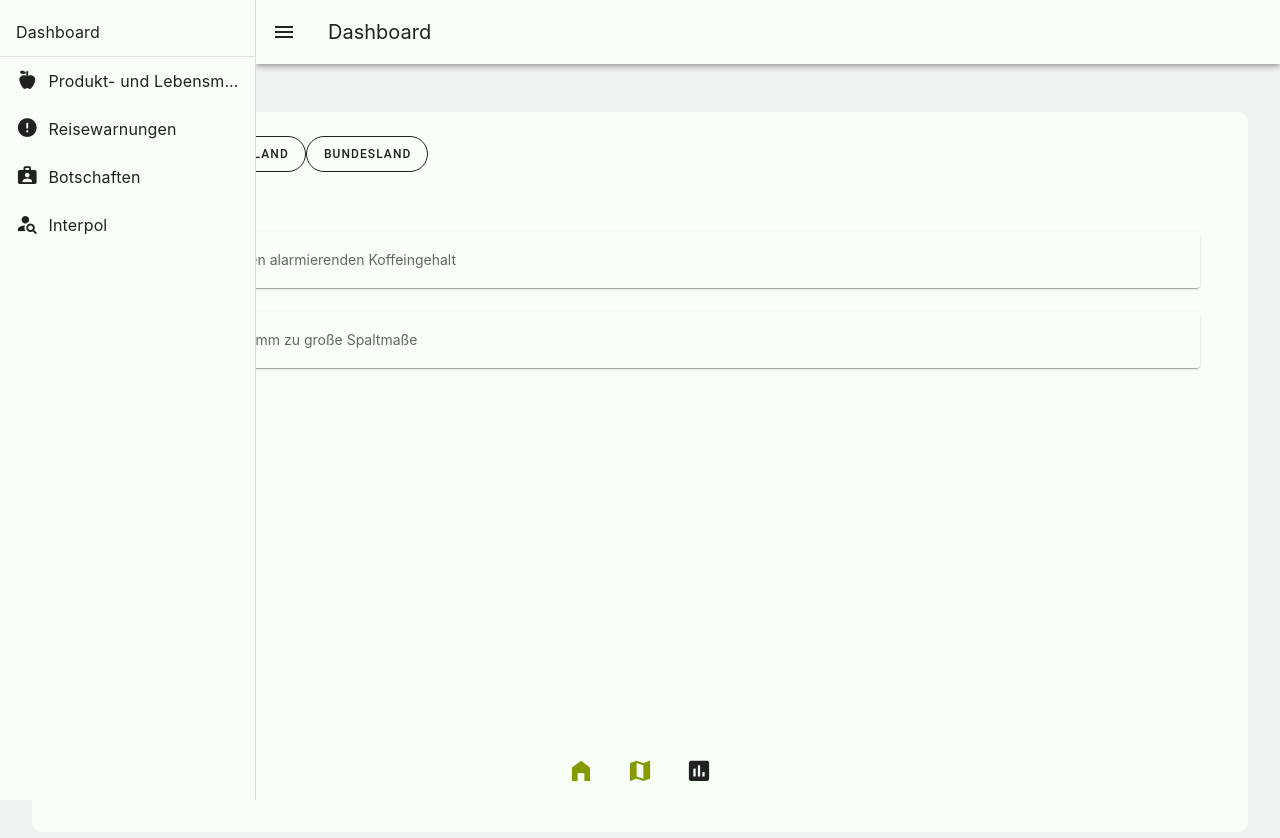
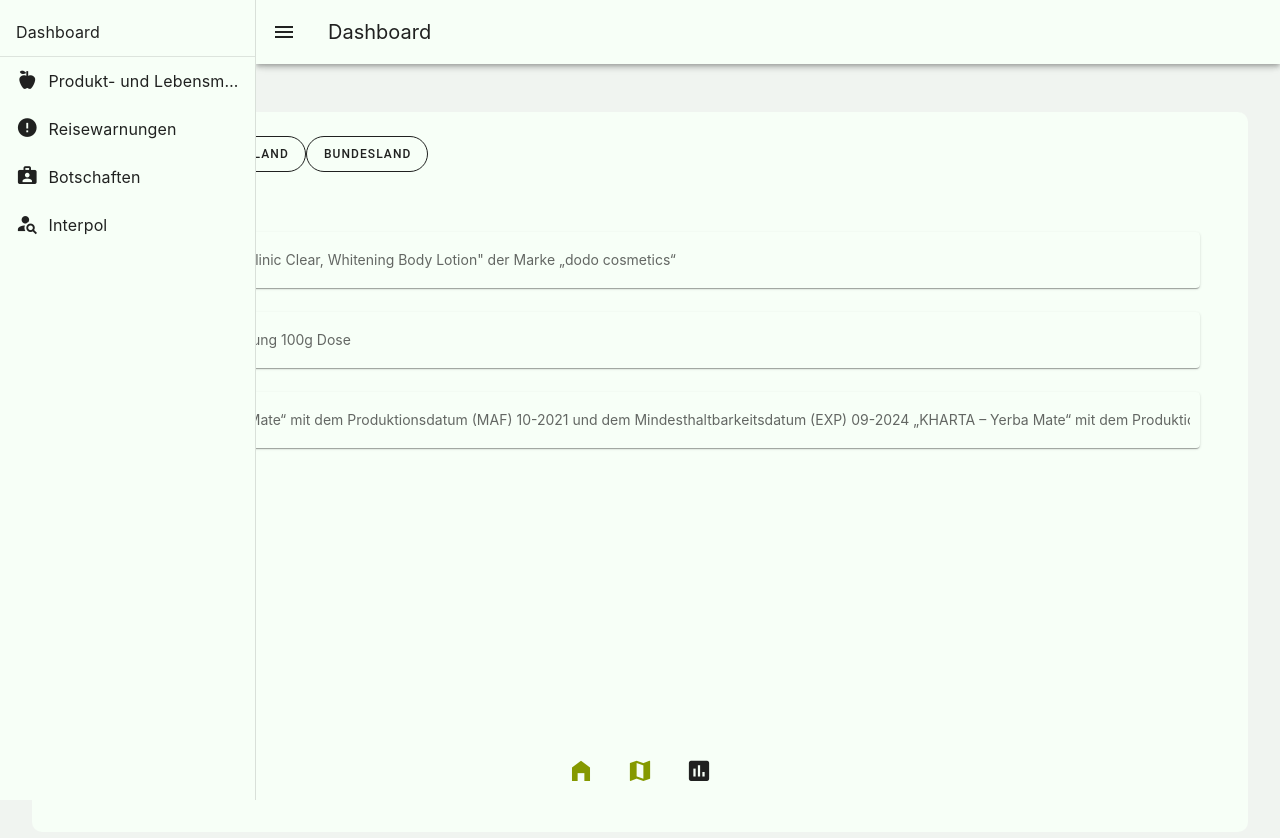
Before and after one commit to jujujuok/AnxietyFrontend, a Vue app: page /dashboard in a window 1280 px wide. Shown: the top 838 px of the page. Built offline with nearby package versions, Linux system fonts and the light colour scheme.

Commit message:
Add icons and content mock data

```diff
--- a/src/views/DashboardView.vue
+++ b/src/views/DashboardView.vue
@@ -45,11 +45,11 @@
                     class="d-flex justify-start"
             >
                 <SelectedButton
-                    v-for="button_text in buttons_texts"
-                    :key="button_text.value"
-                    :value="button_text.value"
-                    :selected="selected"
-                    @update:selected="selected = $event"
+                        v-for="button_text in buttons_texts"
+                        :key="button_text.value"
+                        :value="button_text.value"
+                        :selected="selected"
+                        @update:selected="selected = $event"
                 >
                     {{ button_text.text }}
                 </SelectedButton>
@@ -61,13 +61,20 @@
         >
             <v-row>
                 <v-col
-                        v-for="card in cards"
-                        :key="card"
+                        v-for="card_info in cards_info"
+                        :key="card_info"
                         cols="12"
                 >
-                    <v-card>
-                        <v-list lines="two">
-                            <v-list-subheader :title="card"></v-list-subheader>
+                    <v-card style="padding: 0px 10px;">
+                        <v-list lines="two" style="
+                                display: flex;
+                                overflow: hidden;
+                                justify-content: flex-start;
+                                align-items: center;">
+                            <v-icon v-if="card_info.type === 'food_warning'" style="justify-items: center;">
+                                mdi-food-apple
+                            </v-icon>
+                            <v-list-subheader :title="card_info.title"></v-list-subheader>
                         </v-list>
                     </v-card>
                 </v-col>
@@ -115,12 +122,65 @@ import SelectedButton from "@/components/SelectedButton.vue";
 const drawer = ref(null);
 const selected = ref('nearby');
 
-const cards = ['Monster Energy hat einen alarmierenden Koffeingehalt', 'Der EQS AMG 450 hat 2mm zu große Spaltmaße'];
+const cards_info = [{
+    "id": 7014,
+    "type": "food_warning",
+    "title": "Hautbleichmittel „Clinic Clear, Whitening Body Lotion\" der Marke „dodo cosmetics“",
+    "description": "Hydrochinon und Clobetasolpropionat",
+    "area": [
+        "Bayern"
+    ],
+    "details": {
+        "link": "https://www.lebensmittelwarnung.de/bvl-lmw-de/detail/kosmetische+mittel/75142",
+        "manufacturer": "Fa. Sandra Afro Shop",
+        "image": "https://www.lebensmittelwarnung.de/bvl-lmw-de/opensaga/attachment/5ed7765c-badf-4761-bc46-85ab2e7018ee/Produktbild1.png"
+    }
+},
+    {
+        "id": 7005,
+        "type": "food_warning",
+        "title": "BBQ Gewürzmischung 100g Dose",
+        "description": "Nicht gekennzeichnetes Allergen Sesam",
+        "area": [
+            "Baden-Württemberg",
+            "Hamburg",
+            "Hessen",
+            "Niedersachsen",
+            "Rheinland-Pfalz",
+            "Sachsen-Anhalt",
+            "Schleswig-Holstein"
+        ],
+        "details": {
+            "link": "https://www.lebensmittelwarnung.de/bvl-lmw-de/detail/lebensmittel/75050",
+            "manufacturer": "Curry- Gewürzmanufaktur Hafendamm 38 A 24937 Flensburg",
+            "image": "https://www.lebensmittelwarnung.de/bvl-lmw-de/opensaga/attachment/a514eb30-31c5-49de-9751-77f67c63d12c/BBQ Gewürzmischung.jpg"
+        }
+    },
+    {
+        "id": 20031,
+        "type": "food_warning",
+        "title": "„KHARTA – Yerba Mate“ mit dem Produktionsdatum (MAF) 10-2021 und dem Mindesthaltbarkeitsdatum (EXP) 09-2024 „KHARTA – Yerba Mate“ mit dem Produktionsdatum (MAF) 11-2021 und dem Mindesthaltbarkeitsdatum (EXP) 10-2024",
+        "description": "Es kann nicht ausgeschlossen werden, dass in dem Produkt erhöhte Rückstandsgehalte des Pflanzenschutzmittels Anthrachinon enthalten sind. Auf den Verzehr sollte daher vorsorglich verzichtet werden.",
+        "area": [
+            "Bayern",
+            "Hessen",
+            "Niedersachsen",
+            "Nordrhein-Westfalen",
+            "Sachsen",
+            "Sachsen-Anhalt",
+            "Thüringen"
+        ],
+        "details": {
+            "link": "https://www.lebensmittelwarnung.de/bvl-lmw-de/detail/lebensmittel/81136",
+            "manufacturer": "Fa. Orienta Foods Fa. Yarafood B.V., Enschede, NL",
+            "image": "https://www.lebensmittelwarnung.de/bvl-lmw-de/opensaga/attachment/03eb73e7-7a91-4f38-aec4-d6a4cc6cebd0/Produktbild.JPG"
+        }
+    }]
 
 const buttons_texts = [
-    { text: 'In der Nähe', value: 'nearby' },
-    { text: 'Deutschland', value: 'germany' },
-    { text: 'Bundesland', value: 'state' }
+    {text: 'In der Nähe', value: 'nearby'},
+    {text: 'Deutschland', value: 'germany'},
+    {text: 'Bundesland', value: 'state'}
 ];
 </script>
 
```
